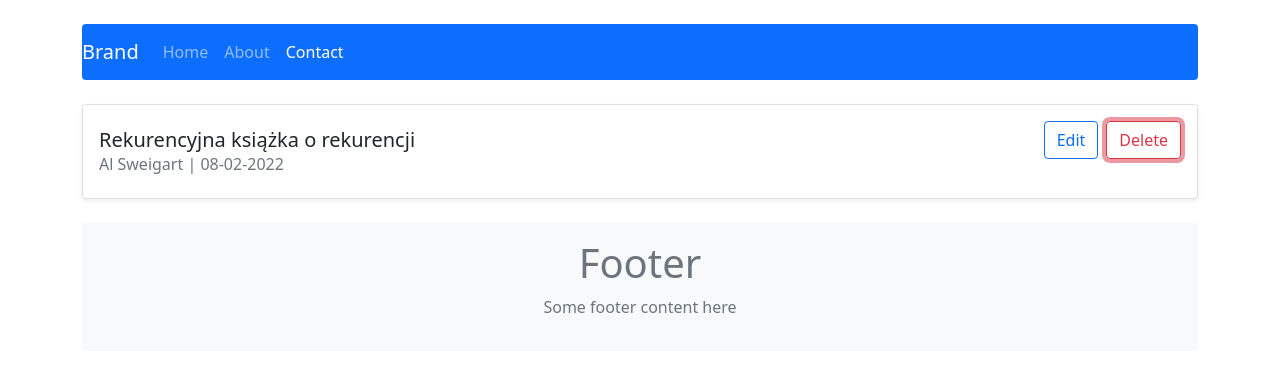
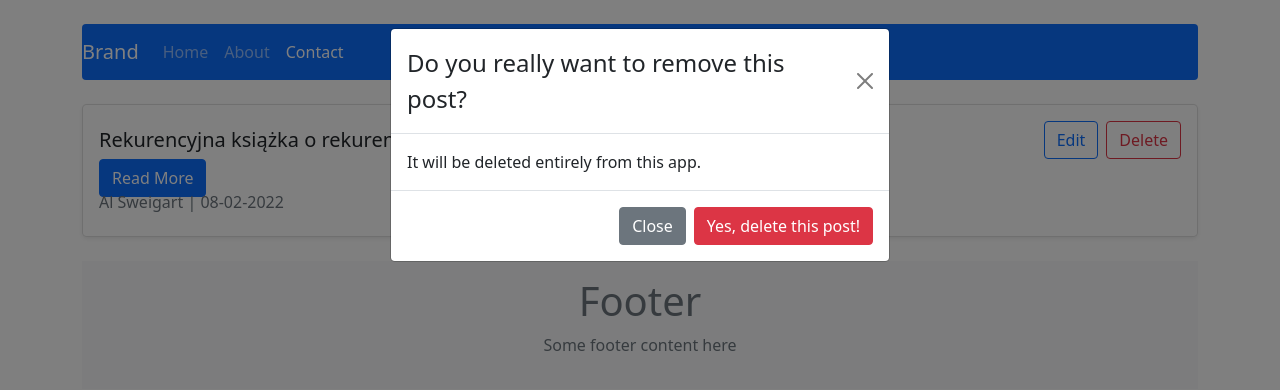
Before and after one commit to dave8git/react-crud-2024, a React (Create React App) app: page /post/1 in a window 1280 px wide. Both pictures are taken after a click on the button "Delete". Shown: the top 390 px of the page. Built offline with nearby package versions, Linux system fonts and the light colour scheme.

Commit message:
Add post delete and modal added

```diff
--- a/src/components/pages/Post.js
+++ b/src/components/pages/Post.js
@@ -1,38 +1,61 @@
-import { useParams } from 'react-router-dom/dist';
-import { useSelector } from 'react-redux';
+import { useParams, Navigate } from 'react-router-dom/dist';
+import { useSelector, useDispatch } from 'react-redux';
 import { getPostById } from '../../redux/postsRedux';
 import { Card, Row, Col, Button } from 'react-bootstrap';
+import { Link } from 'react-router-dom/dist';
+import AppModal from '../views/AppModal';
+import { useState } from 'react';
+import { deletePost } from '../../redux/store';
+
 const Post = props => {
+    const [modalShow, setModalShow] = useState(false);
+    const dispatch = useDispatch();
     const { id } = useParams();
-    const posts = useSelector(state => getPostById(state, id));
-    //sconsole.log(post);
-
+    const post = useSelector(state => getPostById(state, id));
+    //sconsole.log(post)
+    const handleShow = () => setModalShow(true);
+    const handleClose = () => setModalShow(false);
 
     const onEdit = () => {
         console.log('onEdit');
     }
 
-    const onDelete = () => {
-        console.log('onDelete');
+    const handleDelete = () => {
+        dispatch(deletePost(id));
     }
 
-    return (
+    // const onDelete = () => {
+    //     console.log('onDelete');
+    // }
+
+    if(!post) return <Navigate to="/" />
+    else return (
         <>
-            {posts.map(post => <Card className="mb-3 rounded-3 shadow-sm">
+            <Card className="mb-3 rounded-3 shadow-sm">
                 <Card.Body>
                     <Row className="align-items-center">
                         <Col xs={8}>
                             <Card.Title className="d-inline">{post.title}</Card.Title>
                         </Col>
                         <Col xs={4} className="text-end">
+                        <Link to={`/post/edit/${id}`}>
                             <Button variant="outline-primary" onClick={onEdit} className="me-2">Edit</Button>
-                            <Button variant="outline-danger" onClick={onDelete}>Delete</Button>
+                        </Link>
+                            <Button variant="outline-danger" onClick={handleShow}>Delete</Button>
                         </Col>
+
+                        <AppModal show={modalShow} handleClose={handleClose} handleDelete={handleDelete} />
+
+                        <Link to={`/post/${id}`}>
+                        <Button variant="primary">Read More</Button>
+                    </Link>
+
+
                     </Row>
                     <Card.Subtitle className="mb-2 text-muted">{post.author} | {post.publishedDate}</Card.Subtitle>
                     <Card.Text>{post.description}</Card.Text>
                 </Card.Body>
-            </Card>)}
+            </Card>
         </>
 
     );
--- /dev/null
+++ b/src/components/views/AppModal.js
@@ -0,0 +1,23 @@
+import React from 'react';
+import { Modal as BootstrapModal, Button } from 'react-bootstrap';
+
+const AppModal = ({ show, handleClose, handleDelete }) => {
+  return (
+    <BootstrapModal show={show} onHide={handleClose}>
+      <BootstrapModal.Header closeButton>
+        <BootstrapModal.Title>Do you really want to remove this post?</BootstrapModal.Title>
+      </BootstrapModal.Header>
+      <BootstrapModal.Body>It will be deleted entirely from this app.</BootstrapModal.Body>
+      <BootstrapModal.Footer>
+        <Button variant="secondary" onClick={handleClose}>
+          Close
+        </Button>
+        <Button variant="danger" onClick={handleDelete}>
+            Yes, delete this post!
+          </Button>
+      </BootstrapModal.Footer>
+    </BootstrapModal>
+  );
+};
+
+export default AppModal;
--- a/src/redux/postsRedux.js
+++ b/src/redux/postsRedux.js
@@ -1,12 +1,17 @@
 //selectors
 export const getAllPosts = (state) => state.posts;
-export const getPostById = ({ posts }, postId) => posts.filter(post => post.id === postId);
+export const getPostById = ({ posts }, postId) => posts.find(post => post.id === postId);
+
 //actions
 const createActionName = actionName => `app/posts/${actionName}`;
+const DELETE_POST = createActionName('DELETE_POST');
+
 
 //action creators
 const postsReducer = (statePart = [], action) => {
     switch (action.type) {
+        case 'DELETE_POST':
+            return statePart.filter(post => post.id !== action.payload);
         default:
             return statePart;
     };
--- a/src/redux/store.js
+++ b/src/redux/store.js
@@ -1,6 +1,9 @@
 import { createStore, combineReducers } from 'redux';
 import initialState from './initialState';
 import postsReducer from './postsRedux';
+
+// action creators
+export const deletePost = payload => ({ type: 'DELETE_POST', payload});
 
 const subreducers = {
     posts: postsReducer,
```
